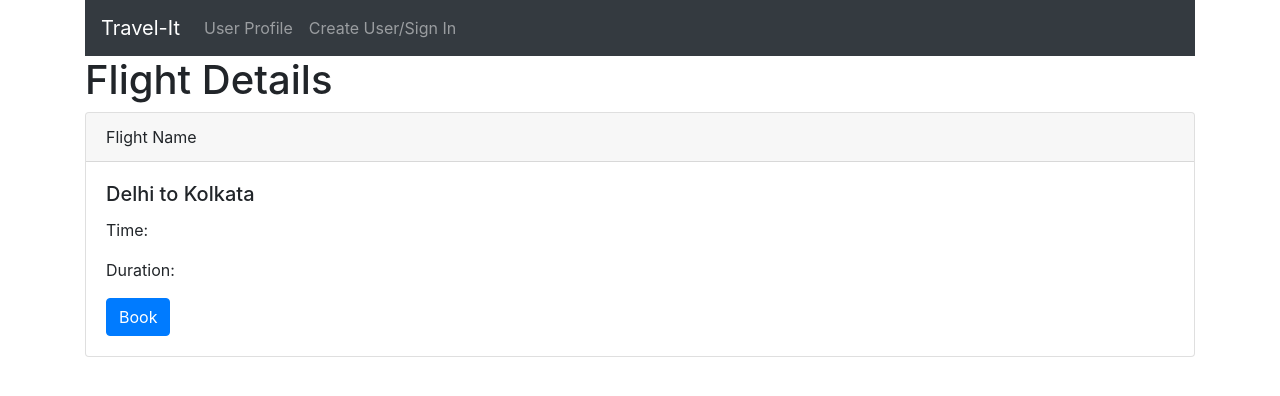
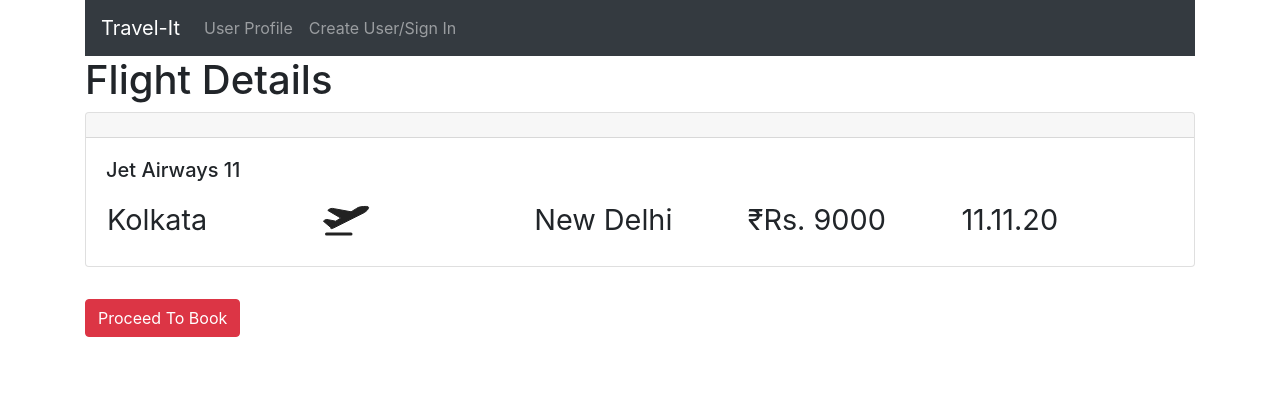
Before and after one commit to ashuchow/project2, a React (Create React App) app in the folder frontend/: page /bf in a window 1280 px wide. Shown: the top 396 px of the page. Built offline with nearby package versions, Linux system fonts and the light colour scheme.

Commit message:
All FLight pages frontend made

```diff
--- a/frontend/src/App.js
+++ b/frontend/src/App.js
@@ -29,7 +29,7 @@ function App() {
           <Route path="/sf" component={searchFlight} />
           <Route path="/sh" component={searchHotel} />
           <Route path="/rh" component={resultHotel} />
-          <Route path="/rf" component={flightTile} />
+          <Route path="/rf" component={resultFlight} />
           <Route path="/cnf" component={Confirm} />
           <Route path="/pymnt" component={Payment} />
           <Route path="/up" component={userProfile} />
--- a/frontend/src/Screens/FlightBook.js
+++ b/frontend/src/Screens/FlightBook.js
@@ -1,37 +1,27 @@
-import React from 'react'
+import React, { Component } from 'react'
 import { Link } from 'react-router-dom';
-import {Button} from 'react-bootstrap';
-import {Card} from 'react-bootstrap';
+import { Button, Alert, Card, Modal, Breadcrumb, Table } from "react-bootstrap";
+import BookingTile from "../components/bookingTile";
 
 
 
-function bookFlight() {
+class bookFlight extends Component{
+    render() {
     return (
         <div>
-            <div>
-            <h1>Flight Details</h1>
-            </div>
-            <div>
-            <Card>
-            <Card.Header>Flight Name</Card.Header>
-            <Card.Body>
-                <Card.Title>Delhi to Kolkata</Card.Title>
-                <Card.Text>
-                Time:
-                </Card.Text>
-                <Card.Text>
-                Duration:
-                </Card.Text>
-                <Card.Text>
+            <BookingTile
+             flightname="Jet Airways 11"
+             acity="Kolkata"
+             dcity=" New Delhi"
+             atime="11:30"
+             dtime="3:30"
+             date="11.11.20"
+             price="Rs. 9000"
+            />
 
-
-                </Card.Text>
-                <Button variant="primary">Book</Button>
-            </Card.Body>
-            </Card>
-            </div>
         </div>
     )
 }
+}
 
 export default bookFlight
--- a/frontend/src/Screens/FlightResult.js
+++ b/frontend/src/Screens/FlightResult.js
@@ -1,29 +1,35 @@
-import React, {Component} from 'react'
-import { Link } from 'react-router-dom';
-import {Table} from 'react-bootstrap';
-import {Button} from 'react-bootstrap';
-import flightTile from '../components/flightTile';
-
-
+import React, { Component } from "react";
+import { Link } from "react-router-dom";
+import { Table } from "react-bootstrap";
+import { Button } from "react-bootstrap";
+import FlightTile from "../components/flightTile";
 
 class resultFlight extends Component {
-  render(){
+  render() {
     return (
-    <div>
+      <div>
+        <FlightTile
+          flightname="Jet Airways 11"
+          acity="kolkata"
+          dcity=" New Delhi"
+          atime="11:30"
+          dtime="3:30"
+          date="11.11.20"
+          price="Rs. 6000"
+        />
 
-    <flightTile flightname = "Jet Airways 11" acity = "kolkata" dcity = " New Delhi"
-    atime = "11:30" dtime = "3:30" date = "11.11.20" price = "Rs. 6000"/>
-
-    <flightTile flightname = "Jet Airways 11" acity = "kolkata" dcity = " New Delhi"
-    atime = "11:30" dtime = "3:30" date = "11.11.20" price = "Rs. 6000"/>
-
-
-
-
-
-    </div>
+        <FlightTile
+          flightname="Jet Airways 11"
+          acity="kolkata"
+          dcity=" New Delhi"
+          atime="11:30"
+          dtime="3:30"
+          date="11.11.20"
+          price="Rs. 6000"
+        />
+      </div>
     );
-}
+  }
 }
 
-export default resultFlight
+export default resultFlight;
--- /dev/null
+++ b/frontend/src/components/bookingTile.js
@@ -0,0 +1,89 @@
+import React, { Component } from "react";
+import { Link } from "react-router-dom";
+import { Button, Alert, Card, Modal, Breadcrumb, Table } from "react-bootstrap";
+
+
+class BookingTile extends Component {
+  render() {
+    return (
+      <div>
+       <div>
+            <h1>Flight Details</h1>
+            </div>
+            <div>
+            <Card style={{ marginBottom: "2rem" }}>
+              <Card.Header>{this.props.code}</Card.Header>
+              <Card.Body>
+                <Card.Title>{this.props.flightname}</Card.Title>
+                <Card.Text>
+                  <table style={{ width: "100%", tableLayout: "fixed" }}>
+                    <tbody>
+                      <tr>
+                        <td style={{ fontSize: "1.8rem" }}>
+                          {this.props.acity}
+                        </td>
+                        <td>
+                          <span class="plane">
+                            <svg
+                              clip-rule="evenodd"
+                              fill-rule="evenodd"
+                              height="50"
+                              width="50"
+                              image-rendering="optimizeQuality"
+                              shape-rendering="geometricPrecision"
+                              text-rendering="geometricPrecision"
+                              viewBox="0 0 500 500"
+                              xmlns="http://www.w3.org/2000/svg"
+                            >
+                              <g stroke="#222">
+                                <line
+                                  fill="none"
+                                  stroke-linecap="round"
+                                  stroke-width="30"
+                                  x1="300"
+                                  x2="55"
+                                  y1="390"
+                                  y2="390"
+                                />
+                                <path
+                                  d="M98 325c-9 10 10 16 25 6l311-156c24-17 35-25 42-50 2-15-46-11-78-7-15 1-34 10-42 16l-56 35 1-1-169-31c-14-3-24-5-37-1-10 5-18 10-27 18l122 72c4 3 5 7 1 9l-44 27-75-15c-10-2-18-4-28 0-8 4-14 9-20 15l74 63z"
+                                  fill="#222"
+                                  stroke-linejoin="round"
+                                  stroke-width="10"
+                                />
+                              </g>
+                            </svg>
+                          </span>
+                        </td>
+                        <td style={{ fontSize: "1.8rem" }}>
+                          {this.props.dcity}
+                        </td>
+                        <td style={{ fontSize: "1.8rem" }}>
+                          {/* <span style={{ float: "right" }}> */}
+                          &#8377;{this.props.price}
+                          {/* </span> */}
+                        </td>
+                        <td style={{ fontSize: "1.8rem" }}>
+                          {this.props.date}
+                        </td>
+                      </tr>
+                    </tbody>
+                  </table>
+                </Card.Text>
+              </Card.Body>
+            </Card>
+            <Link to="/cnf">
+                    <Button variant="danger">
+                        Proceed To Book
+                    </Button>
+                </Link>
+
+
+        </div>
+        </div>
+
+    );
+  }
+}
+
+export default BookingTile;
--- a/frontend/src/components/flightTile.js
+++ b/frontend/src/components/flightTile.js
@@ -1,12 +1,11 @@
-import React from 'react';
-import { Link } from 'react-router-dom';
-import {Table} from 'react-bootstrap';
-import {Button} from 'react-bootstrap';
+import React, { Component } from "react";
+import { Link } from "react-router-dom";
+import { Table } from "react-bootstrap";
+import { Button } from "react-bootstrap";
 
-
-const flightTile = props => {
-    console.log(props)
-    return  (
+class FlightTile extends Component {
+  render() {
+    return (
       <div>
         <Table striped bordered hover>
         <thead>
@@ -25,26 +24,24 @@ const flightTile = props => {
         <thead>
           <tr>
             <td>1</td>
-    <td>{props.flightname}</td>
-    <td>{props.acity}</td>
-    <td>{props.dcity}</td>
-    <td>{props.atime}</td>
-    <td>{props.dtime}</td>
-    <td>{props.date}</td>
-    <td>{props.price}</td>
-    <td><Link to="/bf">
-              <Button variant="danger">
-                  BOOK
-              </Button>
-          </Link></td>
+            <td>{this.props.flightname}</td>
+            <td>{this.props.acity}</td>
+            <td>{this.props.dcity}</td>
+            <td>{this.props.atime}</td>
+            <td>{this.props.dtime}</td>
+            <td>{this.props.date}</td>
+            <td>{this.props.price}</td>
+            <td>
+              <Link to="/bf">
+                <Button variant="danger">BOOK</Button>
+              </Link>
+            </td>
           </tr>
         </thead>
       </Table>
       </div>
-    )
-
+    );
+  }
 }
 
-
-
-export default flightTile
+export default FlightTile;
```
Lines whose indentation alone changed are shown as unchanged.
